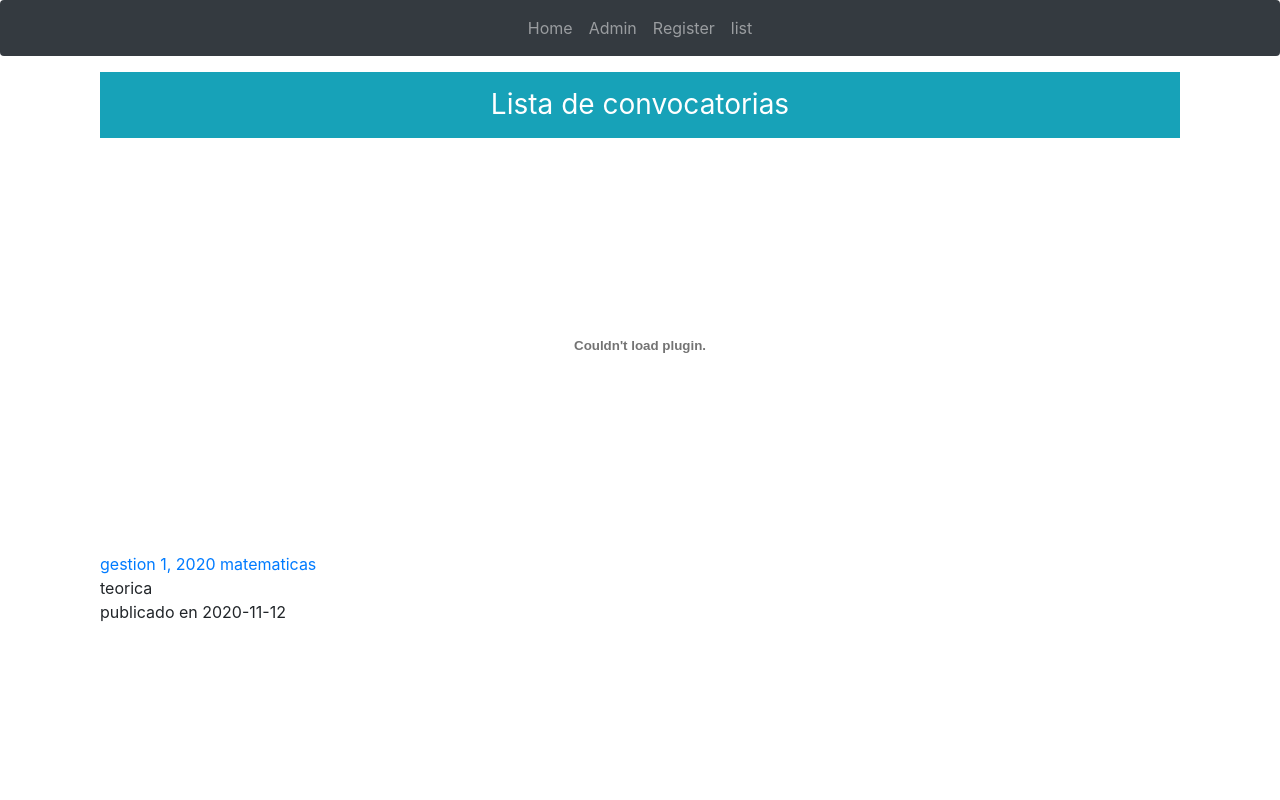
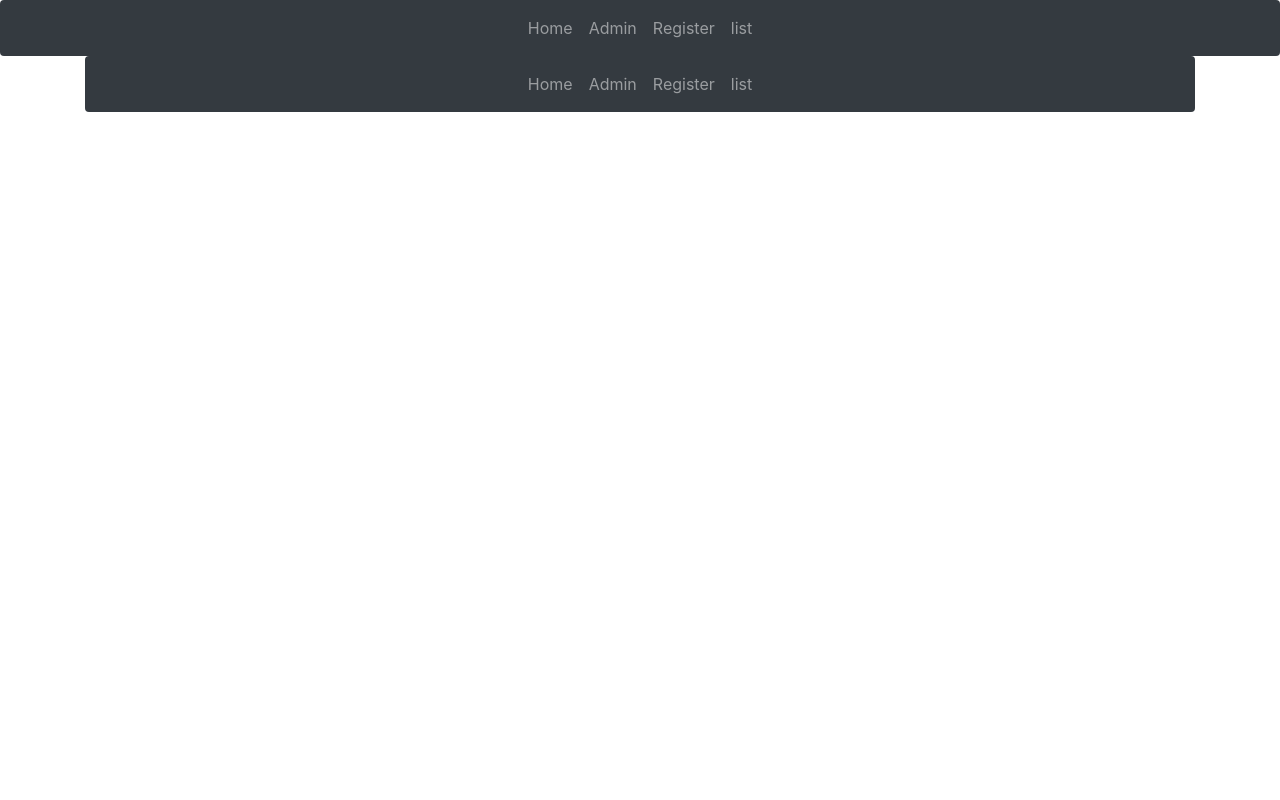
Before and after one commit to EliceoJoel/Cliente-TIS, a React (Create React App) app: page /list in a window 1280 px wide. Shown: the top 800 px of the page. Built offline with nearby package versions, Linux system fonts and the light colour scheme.

Commit message:
Update List.js

```diff
--- a/src/components/List.js
+++ b/src/components/List.js
@@ -1,63 +1,79 @@
-import React, {Component} from 'react';
+import React, { Component } from 'react'
+import { Link, withRouter } from 'react-router-dom'
 
+class Landing extends Component {
+  logOut(e) {
+    e.preventDefault()
+    localStorage.removeItem('usertoken')
+    this.props.history.push(`/`)
+  }
 
-class List extends Component{
+  render() {
+    const loginRegLink = (
+      <ul className="navbar-nav">
+        <li className="nav-item">
+          <Link to="/login" className="nav-link">
+            Admin
+          </Link>
+        </li>
+        <li className="nav-item">
+          <Link to="/register" className="nav-link">
+            Register
+          </Link>
+        </li>
+        <li className="nav-item">
+          <Link to="/list" className="nav-link">
+            list
+          </Link>
+        </li>
+      </ul>
+    )
 
-  constructor(props) {
-      super(props);
-      this.state = {
-        convocatorias: [
-          {
-            pdf:"http://www.africau.edu/images/default/sample.pdf",
-            tipo:"teorica",
-            año:2020,
-            gestion:1,
-            materia:"matematicas",
-            created_at:"2020-11-12",
-        },
-        {
-          pdf:"http://www.africau.edu/images/default/sample.pdf",
-          tipo:"laboratorio",
-          año:2020,
-          gestion:2,
-          materia:"quimica",
-          created_at:"2020-11-12",
-      },
-      {
-        pdf:"http://www.africau.edu/images/default/sample.pdf",
-        tipo:"practica",
-        año:2019,
-        gestion:1,
-        materia:"quimica",
-        created_at:"2019-10-15",
-    }
-      ],
-      };
-    }
-    /*componentDidMount() {
-      fetch('http://127.0.0.1:8000/api/convs')
-        .then(response => response.json())
-        .then(data => this.setState({ convocatorias: data }));
-    }*/
+    const userLink = (
+      <ul className="navbar-nav">
+        <li className="nav-item">
+          <Link to="/profile" className="nav-link">
+            User
+          </Link>
+        </li>
+        <li className="nav-item">
+          <a href=" " onClick={this.logOut.bind(this)} className="nav-link">
+            Logout
+          </a>
+        </li>
+      </ul>
+    )
 
-  render(){
-    return(
-        <div className="container">
-                <div className="justify-content-center">
-                    <h1 className="h3 font-weight-normal text-center mt-3 p-3 bg-info text-white"> Lista de convocatorias </h1>
-                    {this.state.convocatorias.map( convocatoria => (
-                    <div class="convocatoria">
-                        <embed class="pdf" src= {convocatoria.pdf} height='400' width='100%'></embed>
-                        <div class = "etiqueta">
-                        <div class="gestion"> <a href = {convocatoria.pdf}> { "gestion "+ convocatoria.gestion +", " +  convocatoria.año + "  " + convocatoria.materia} </a></div>
-                        <div>{convocatoria.tipo} </div>
-                        <div>{"publicado en " + convocatoria.created_at} </div>
-                        </div>
-                    </div>
-                    ))}
-                </div>
-      </div>
-      )
+    return (
+      <nav className="navbar navbar-expand-lg navbar-dark bg-dark rounded">
+        <button
+          className="navbar-toggler"
+          type="button"
+          data-toggle="collapse"
+          data-target="#navbarsExample10"
+          aria-controls="navbarsExample10"
+          aria-expanded="false"
+          aria-label="Toggle navigation"
+        >
+          <span className="navbar-toggler-icon" />
+        </button>
+
+        <div
+          className="collapse navbar-collapse justify-content-md-center"
+          id="navbarsExample10"
+        >
+          <ul className="navbar-nav">
+            <li className="nav-item">
+              <Link to="/" className="nav-link">
+                Home
+              </Link>
+            </li>
+          </ul>
+          {localStorage.usertoken ? userLink : loginRegLink}
+        </div>
+      </nav>
+    )
   }
 }
-export default List;
+
+export default withRouter(Landing)
```
